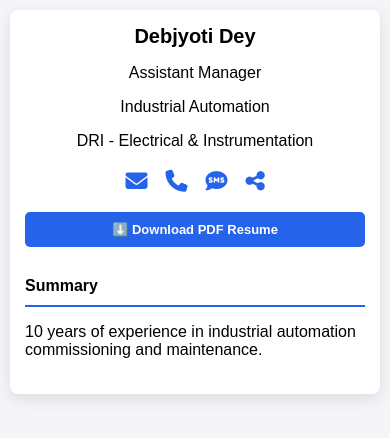
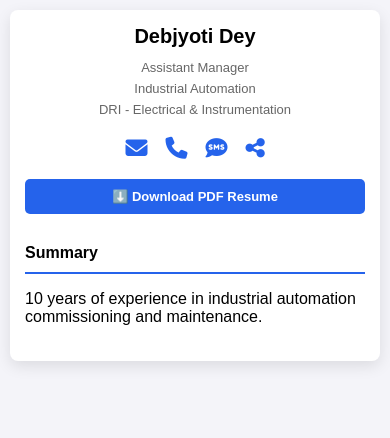
Before and after one commit to Debj77/debjyoti-resume, a plain HTML site: page index.html in a window 390 px wide. Drawn offline with Linux system fonts and the light colour scheme.

Commit message:
Add responsive title-section for mobile vertical and desktop horizontal layout

```diff
--- a/index.html
+++ b/index.html
@@ -14,9 +14,13 @@
     <div class="container">
         <header>
             <h1 id="main-title">Debjyoti Dey</h1>
-            <p>Assistant Manager</p>
-            <p>Industrial Automation</p>
-            <p>DRI - Electrical & Instrumentation</p>
+
+            <!-- Title and Role Section - Responsive Layout -->
+            <div class="title-section">
+                <p>Assistant Manager</p>
+                <p>Industrial Automation</p>
+                <p>DRI - Electrical & Instrumentation</p>
+            </div>
 
             <!-- Contact Details Section -->
             <div class="contact-details">
```
